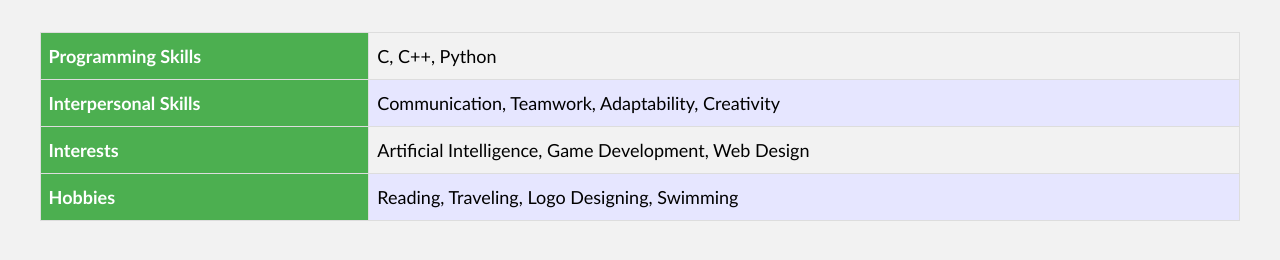
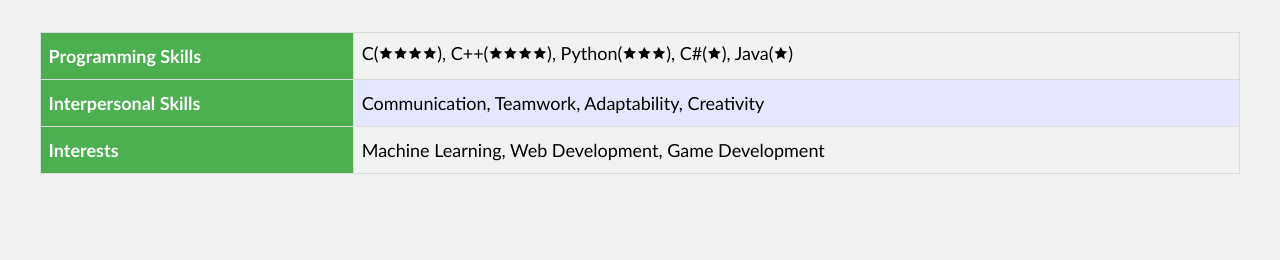
Before and after one commit to nazmulhaque101/nazmulhaque101.github.io, a plain HTML site: page interests.html in a window 1280 px wide. Shown: the part 132-392 px from the top of the page. Drawn offline with Linux system fonts and the light colour scheme.

Commit message:
Add files via upload

```diff
--- a/interests.html
+++ b/interests.html
@@ -24,7 +24,7 @@
 <table id="skill">
   <tr>
     <th>Programming Skills</th>
-    <td>C, C++, Python</td>
+    <td>C(🟊🟊🟊🟊), C++(🟊🟊🟊🟊), Python(🟊🟊🟊), C#(🟊), Java(🟊)</td>
   </tr>
   <tr>
     <th>Interpersonal Skills</th>
@@ -32,12 +32,9 @@
   </tr>
   <tr>
     <th>Interests</th>
-    <td>Artificial Intelligence, Game Development, Web Design</td>
+    <td>Machine Learning, Web Development, Game Development</td>
   </tr>
-  <tr>
-    <th>Hobbies</th>
-    <td>Reading, Traveling, Logo Designing, Swimming</td>
-  </tr>
+
 
 </table>
 
```
